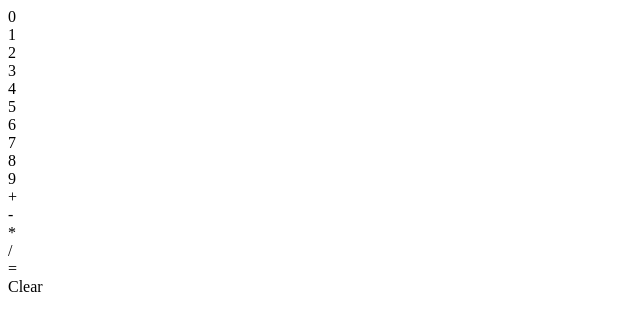
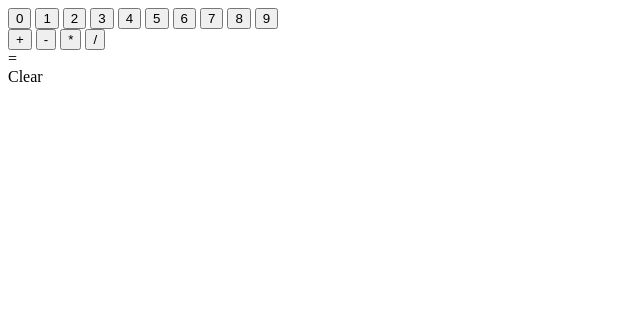
Before and after one commit to Runner-Dad84/TOP.Calculator, a plain HTML site: page index.html in a window 1280 px wide. Shown: the whole page, without its empty margins (0-640 px from the left). Drawn offline with Linux system fonts and the light colour scheme.

Commit message:
Add css and js links to html header. Change some divs to buttons. Add display variable in js.

```diff
--- a/index.html
+++ b/index.html
@@ -4,6 +4,9 @@
     <meta charset="UTF-8">
     <meta http-equiv="X-UA-Compatible" content="IE=edge">
     <meta name="viewport" content="width=device-width, initial-scale=1.0">
+    <link rel="stylesheet" href="style.css">
+    <script src="script.js" defer></script>
+
     <title>TOP Calculator</title>
 </head>
 <body>
@@ -11,22 +14,22 @@
         <div id="screen"></div>
         <div class="buttons">
             <div class="numbers">
-                <div class="num">0</div>
-                <div class="num">1</div>
-                <div class="num">2</div>
-                <div class="num">3</div>
-                <div class="num">4</div>
-                <div class="num">5</div>
-                <div class="num">6</div>
-                <div class="num">7</div>
-                <div class="num">8</div>
-                <div class="num">9</div>
+                <button class="num">0</button>
+                <button class="num">1</button>
+                <button class="num">2</button>
+                <button class="num">3</button>
+                <button class="num">4</button>
+                <button class="num">5</button>
+                <button class="num">6</button>
+                <button class="num">7</button>
+                <button class="num">8</button>
+                <button class="num">9</button>
             </div>
             <div class="operators">
-                <div class="oper">+</div>
-                <div class="oper">-</div>
-                <div class="oper">*</div>
-                <div class="oper">/</div>
+                <button class="oper">+</button>
+                <button class="oper">-</button>
+                <button class="oper">*</button>
+                <button class="oper">/</button>
             </div>
             <div id="equals">=</div>
             <div id="clear">Clear</div>
--- a/script.js
+++ b/script.js
@@ -24,3 +24,6 @@ let numTwo;
 function operate(a, b, operator) {
     return operator (a, b);
 }
+
+//display
+let displayValue;
```
